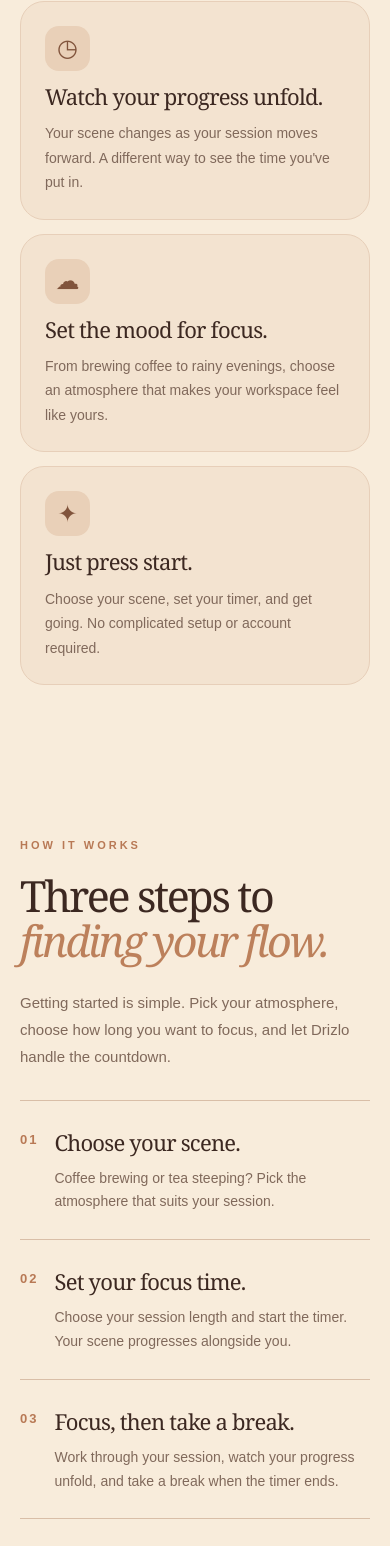
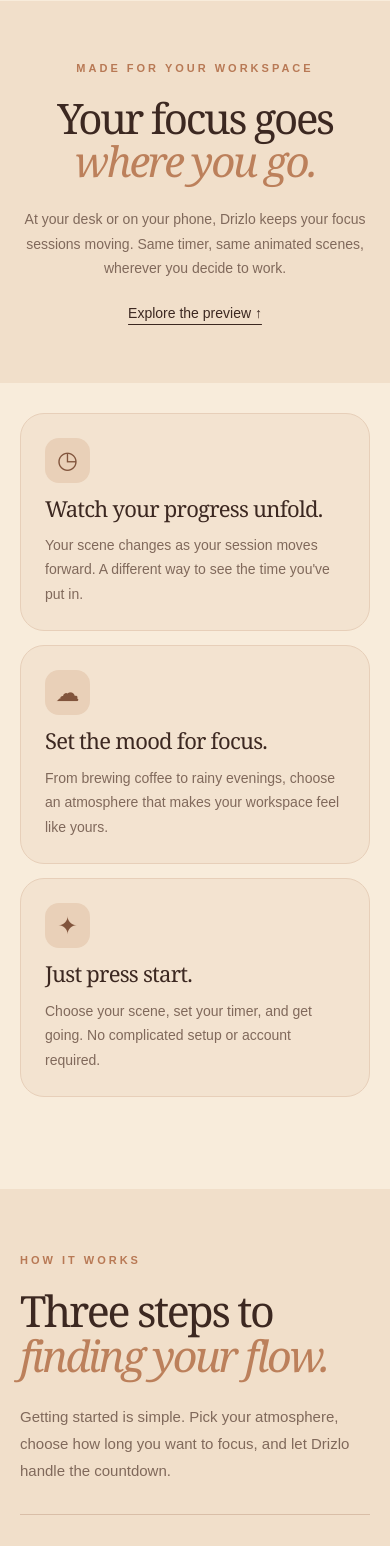
Before and after one commit to ShaphC/driz-lo, a Next.js app: page / in a window 390 px wide. Shown: the part 1056-2602 px from the top of the page. Built offline with nearby package versions, Linux system fonts and the light colour scheme.

Commit message:
centered and moved the workspace copy

```diff
--- a/app/landing-experiments.css
+++ b/app/landing-experiments.css
@@ -978,3 +978,67 @@
     padding-right: 16px;
   }
 }
+
+/* v9: single-column introduction before feature cards, no decorative device art */
+.dx-any-screen {
+  display: block;
+  text-align: center;
+  padding: 68px 24px 74px;
+  background: #f1dfca;
+}
+.dx-any-screen-inner {
+  max-width: 740px;
+  margin: 0 auto;
+}
+.dx-any-screen p {
+  max-width: 600px;
+  margin: 0 auto;
+}
+.dx-any-screen .dx-text-link {
+  margin-top: 22px;
+}
+.dx-highlights {
+  padding-top: 52px;
+}
+@media (max-width: 900px) {
+  .dx-any-screen {
+    display: block;
+    text-align: center;
+    padding: 58px 24px 62px;
+  }
+  .dx-any-screen-inner {
+    margin: 0 auto;
+  }
+  .dx-highlights {
+    padding-top: 38px;
+  }
+}
+@media (max-width: 580px) {
+  .dx-any-screen {
+    padding: 54px 20px 58px;
+  }
+  .dx-highlights {
+    padding-top: 30px;
+  }
+}
+
+/* v10: match the How it works section to the workspace section's warm tan */
+.dx-how {
+  background: #f1dfca;
+  box-shadow: 0 0 0 100vmax #f1dfca;
+  clip-path: inset(0 -100vmax);
+  padding-top: 88px;
+  padding-bottom: 100px;
+}
+@media (max-width: 900px) {
+  .dx-how {
+    padding-top: 68px;
+    padding-bottom: 78px;
+  }
+}
+@media (max-width: 580px) {
+  .dx-how {
+    padding-top: 58px;
+    padding-bottom: 68px;
+  }
+}
--- a/app/page.tsx
+++ b/app/page.tsx
@@ -104,6 +104,15 @@
         </div>
       </section>
 
+      <section className="dx-any-screen" aria-labelledby="dx-any-screen-title">
+        <div className="dx-any-screen-inner">
+          <span className="dx-eyebrow">MADE FOR YOUR WORKSPACE</span>
+          <h2 id="dx-any-screen-title">Your focus goes<br /><em>where you go.</em></h2>
+          <p>At your desk or on your phone, Drizlo keeps your focus sessions moving. Same timer, same animated scenes, wherever you decide to work.</p>
+          <a href="#top" className="dx-text-link">Explore the preview ↑</a>
+        </div>
+      </section>
+
       <section className="dx-highlights" aria-label="Why Drizlo feels different">
         <article className="dx-highlight-card">
           <span className="dx-card-symbol" aria-hidden="true">◷</span>
@@ -132,19 +141,6 @@
           <div className="dx-step"><span className="dx-step-number">01</span><div><h3>Choose your scene.</h3><p>Coffee brewing or tea steeping? Pick the atmosphere that suits your session.</p></div></div>
           <div className="dx-step"><span className="dx-step-number">02</span><div><h3>Set your focus time.</h3><p>Choose your session length and start the timer. Your scene progresses alongside you.</p></div></div>
           <div className="dx-step"><span className="dx-step-number">03</span><div><h3>Focus, then take a break.</h3><p>Work through your session, watch your progress unfold, and take a break when the timer ends.</p></div></div>
-        </div>
-      </section>
-
-      <section className="dx-any-screen" aria-labelledby="dx-any-screen-title">
-        <div className="dx-screen-decoration" aria-hidden="true">
-          <span className="dx-screen-decoration-window"><span>☁</span><span>☕</span></span>
-          <span className="dx-screen-decoration-phone"><span>🍵</span></span>
-        </div>
-        <div className="dx-any-screen-inner">
-          <span className="dx-eyebrow">MADE FOR YOUR WORKSPACE</span>
-          <h2 id="dx-any-screen-title">Your focus goes<br /><em>where you go.</em></h2>
-          <p>At your desk or on your phone, Drizlo keeps your focus sessions moving. Same timer, same animated scenes, wherever you decide to work.</p>
-          <a href="#top" className="dx-text-link">Explore the preview ↑</a>
         </div>
       </section>
 
```
